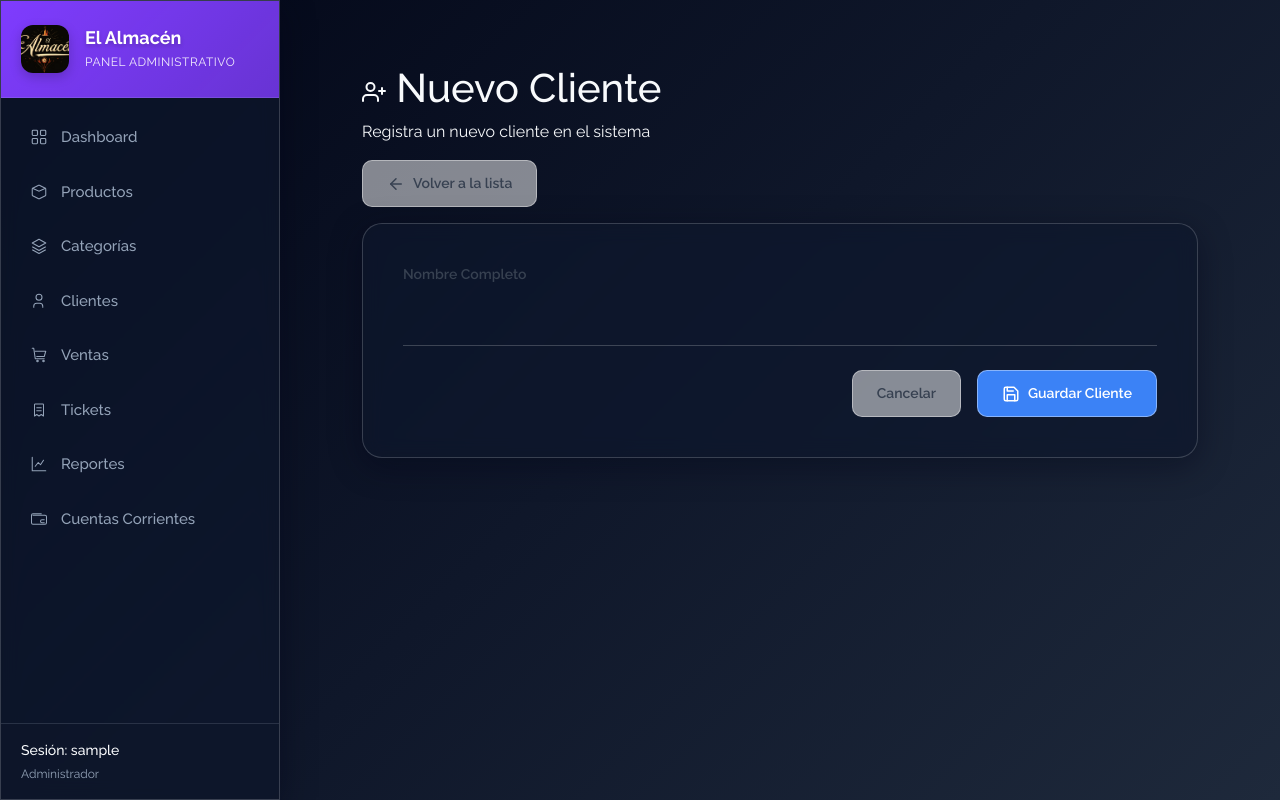
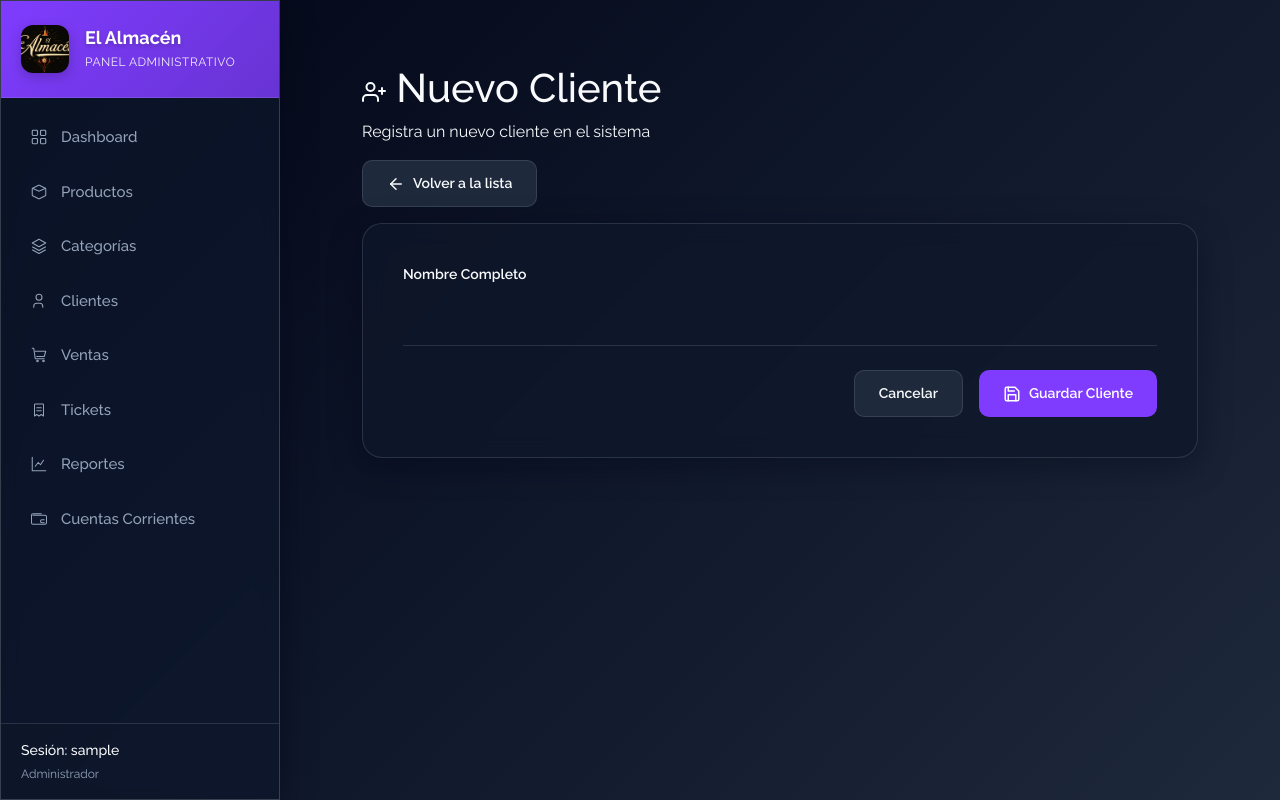
Before and after one commit to NicoButter/el_almacen, a Django app: page /clients/agregar/ in a window 1280 px wide. Run offline with Django 5.2, Linux system fonts and the light colour scheme; the visitor is signed in with stand-in values (Sample User, id 1); some libraries are stand-ins or nearby versions.

Commit message:
Update styles for Dark Glassmorphism in forms; enhance input and button designs

```diff
--- a/static/css/forms_glass.css
+++ b/static/css/forms_glass.css
@@ -1,4 +1,4 @@
-/* Estilos compartidos para formularios en cards Glassmorphism */
+/* Estilos compartidos para formularios en cards Dark Glassmorphism */
 
 .form-page-container {
     padding: 2rem;
@@ -10,18 +10,22 @@
     border-radius: 20px;
     padding: 2.5rem;
     margin-top: 1rem;
+    background: var(--base-card, rgba(15, 23, 42, 0.7));
+    backdrop-filter: blur(12px);
+    -webkit-backdrop-filter: blur(12px);
+    border: 1px solid var(--base-border, rgba(255, 255, 255, 0.1));
 }
 
 .form-header {
     margin-bottom: 2rem;
-    border-bottom: 1px solid rgba(255, 255, 255, 0.2);
+    border-bottom: 1px solid var(--base-border, rgba(255, 255, 255, 0.1));
     padding-bottom: 1.5rem;
 }
 
 .form-title {
     font-size: 1.5rem;
     font-weight: 700;
-    color: var(--text-color, #1f2937);
+    color: var(--base-foreground, #f8fafc);
     margin-bottom: 0.5rem;
     display: flex;
     align-items: center;
@@ -29,7 +33,7 @@
 }
 
 .form-subtitle {
-    color: var(--text-muted, #6b7280);
+    color: var(--base-muted-foreground, #94a3b8);
     font-size: 0.875rem;
 }
 
@@ -48,31 +52,31 @@
     display: block;
     font-size: 0.875rem;
     font-weight: 600;
-    color: var(--text-color, #374151);
+    color: var(--base-foreground, #f8fafc);
     margin-bottom: 0.5rem;
 }
 
-/* Inputs con estilo glass */
+/* Inputs con estilo glass dark */
 .glass-input {
     width: 100%;
     padding: 0.75rem 1rem;
-    background: rgba(255, 255, 255, 0.5);
-    border: 1px solid rgba(255, 255, 255, 0.3);
+    background: rgba(255, 255, 255, 0.05);
+    border: 1px solid var(--base-border, rgba(255, 255, 255, 0.1));
     border-radius: 10px;
     font-size: 0.9375rem;
     transition: all 0.2s;
-    color: #1f2937;
+    color: var(--base-foreground, #f8fafc);
 }
 
 .glass-input:focus {
     outline: none;
-    background: rgba(255, 255, 255, 0.8);
-    border-color: var(--primary-color, #3b82f6);
-    box-shadow: 0 0 0 4px rgba(59, 130, 246, 0.1);
+    background: rgba(255, 255, 255, 0.1);
+    border-color: var(--base-primary, #7f3cff);
+    box-shadow: 0 0 0 4px rgba(127, 60, 255, 0.1);
 }
 
 .glass-input::placeholder {
-    color: #9ca3af;
+    color: var(--base-muted-foreground, #94a3b8);
 }
 
 /* Botones */
@@ -82,7 +86,7 @@
     gap: 1rem;
     margin-top: 2rem;
     padding-top: 1.5rem;
-    border-top: 1px solid rgba(255, 255, 255, 0.2);
+    border-top: 1px solid var(--base-border, rgba(255, 255, 255, 0.1));
 }
 
 .btn-glass {
@@ -95,38 +99,39 @@
     align-items: center;
     gap: 0.5rem;
     cursor: pointer;
-    border: 1px solid rgba(255, 255, 255, 0.4);
+    border: 1px solid var(--base-border, rgba(255, 255, 255, 0.1));
     text-decoration: none;
 }
 
 .btn-glass-primary {
-    background: var(--primary-color, #3b82f6);
+    background: var(--base-primary, #7f3cff);
     color: white;
+    border: none;
 }
 
 .btn-glass-primary:hover {
     filter: brightness(1.1);
     transform: translateY(-2px);
-    box-shadow: 0 4px 12px rgba(59, 130, 246, 0.2);
+    box-shadow: 0 4px 12px rgba(127, 60, 255, 0.3);
 }
 
 .btn-glass-secondary {
-    background: rgba(255, 255, 255, 0.5);
-    color: var(--text-color, #374151);
+    background: var(--base-secondary, #1e293b);
+    color: var(--base-foreground, #f8fafc);
 }
 
 .btn-glass-secondary:hover {
-    background: rgba(255, 255, 255, 0.8);
+    background: #2d3748;
 }
 
 /* Errores del formulario */
 .form-error {
-    color: #dc2626;
+    color: #ef4444;
     font-size: 0.75rem;
     margin-top: 0.25rem;
 }
 
 .form-group.has-error .glass-input {
-    border-color: #f87171;
-    background: rgba(254, 242, 242, 0.5);
+    border-color: #ef4444;
+    background: rgba(239, 68, 68, 0.1);
 }
```
